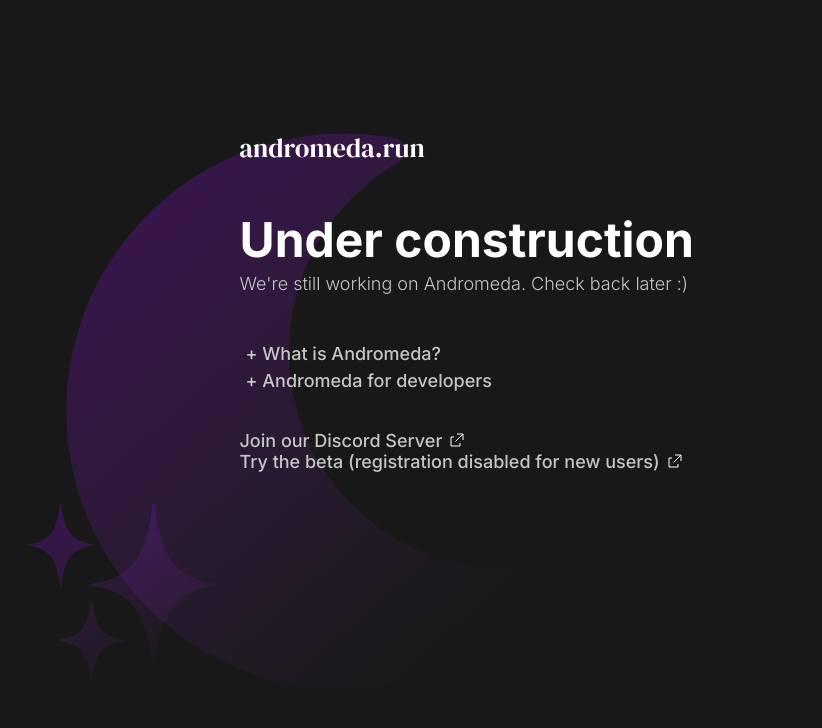
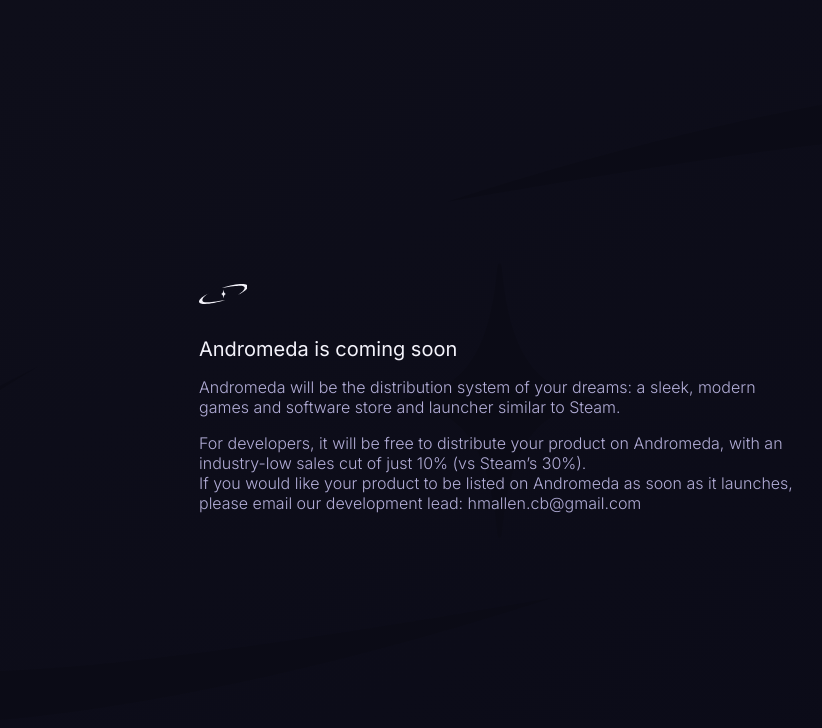
Before and after one commit to Andromeda-run/andromeda-construction, a plain HTML site: page index.html in a window 1280 px wide. Shown: the whole page, without its empty margins (141-963 px from the left). Drawn offline with Linux system fonts and the light colour scheme.

Commit message:
new site

```diff
--- a/index.html
+++ b/index.html
@@ -4,40 +4,70 @@
     <meta charset="UTF-8">
     <meta name="viewport" content="width=device-width, initial-scale=1.0">
     <title>Andromeda is coming soon</title>
-    <link rel="stylesheet" href="./style.css">
+    <link rel="icon" href="./icon.svg" type="image/svg+xml" media="(prefers-color-scheme: dark)">
+    <link rel="icon" href="./icon-dark.svg" type="image/svg+xml" media="(prefers-color-scheme: light)">
+    <link rel="icon" href="./icon.png" type="image/png">
 </head>
 <body>
-    <div class="content">
-        <img src="./logo.svg" height="20px">
+    <img id="background-icon" src="./icon-bg.svg">
+    <div>
+        <img src="./icon.svg" alt="Andromeda" height="48px">
+        <h1>Andromeda is coming soon</h1>
+        <p>
+            Andromeda will be the distribution system of your dreams: a sleek, modern games and software store and launcher similar to Steam.
+        </p>
+        <p>
+            For developers, it will be free to distribute your product on Andromeda, with an industry-low sales cut of just 10% (vs Steam’s 30%).
+            <br />If you would like your product to be listed on Andromeda as soon as it launches, please email our development lead: hmallen.cb@gmail.com
+        </p>
+    </div>
+    <style>
+        @import url('https://fonts.googleapis.com/css2?family=Inter:wght@300;400&display=swap');
 
-        <h1 class="title">Under construction</h1>
-        <p>We're still working on Andromeda. Check back later :)</p>
+        * {
+            box-sizing: border-box;
+        }
 
-        <div class="faq">
-            <div class="faq-item">
-                <button class="question" onclick="faqToggle(0)">
-                    <span>+</span> What is Andromeda?
-                </button>
-                <p class="answer">
-                    Andromeda will be the distribution solution of your dreams.
-                    <br>It will be a sleek, modern games and software distribution platform and developer suite, similar to Steam.
-                </p>
-            </div>
-            <div class="faq-item">
-                <button class="question" onclick="faqToggle(1)">
-                    <span>+</span> Andromeda for developers
-                </button>
-                <p class="answer">
-                    Andromeda is free, quick and simple for developers.
-                    <br>After submitting a developer application webform, if you are approved, you will be able to submit products to Andromeda.
-                    <br>We take a 10% cut of any profits you make on our platform, but do not charge an upfront or recurring fee.
-                </p>
-            </div>
-        </div>
+        html,body {
+            margin: 0;
+            width: 100%;
+            height: 100%;
+            background-image: linear-gradient(to bottom right, #0E0E1A 7%, #0B0B18 93%);
+            font-family: Inter, Helvetica, Arial, sans-serif;
+        }
+        body {
+            display: flex;
+            flex-direction: column;
+            align-items: center;
+            justify-content: center;
+            padding: 48px;
+            overflow: hidden;
+        }
 
-        <a href="https://discord.gg/fBZ4QQKXSy">Join our Discord Server<img src="./external-link.svg"></a>
-        <br /><a href="https://store.andromeda.run">Try the beta (registration disabled for new users)<img src="./external-link.svg"></a>
-    </div>
-    <script src="./script.js"></script>
+        #background-icon {
+            position: absolute;
+            z-index: 0;
+            width: 100vw;
+            filter: brightness(0.95);
+            pointer-events: none;
+        }
+
+        h1 {
+            font-weight: 400;
+            color: #F4F3FB;
+            font-size: 20px;
+        }
+        p {
+            font-weight: 300;
+            color: #B2ADD7;
+            font-size: 16px;
+            line-height: 20px;
+        }
+        div {
+            position: relative;
+            z-index: 1;
+            max-width: 600px;
+        }
+    </style>
 </body>
 </html>
```
Also changed, not shown: old/index.html (added, +43 -0 lines), icon-bg.svg (added), icon-dark.svg (added), icon.png (added), icon.svg (added), old/background.svg (renamed from background.svg), old/external-link.svg (renamed from external-link.svg), old/logo.svg (renamed from logo.svg), old/script.js (renamed from script.js), old/style.css (renamed from style.css).
